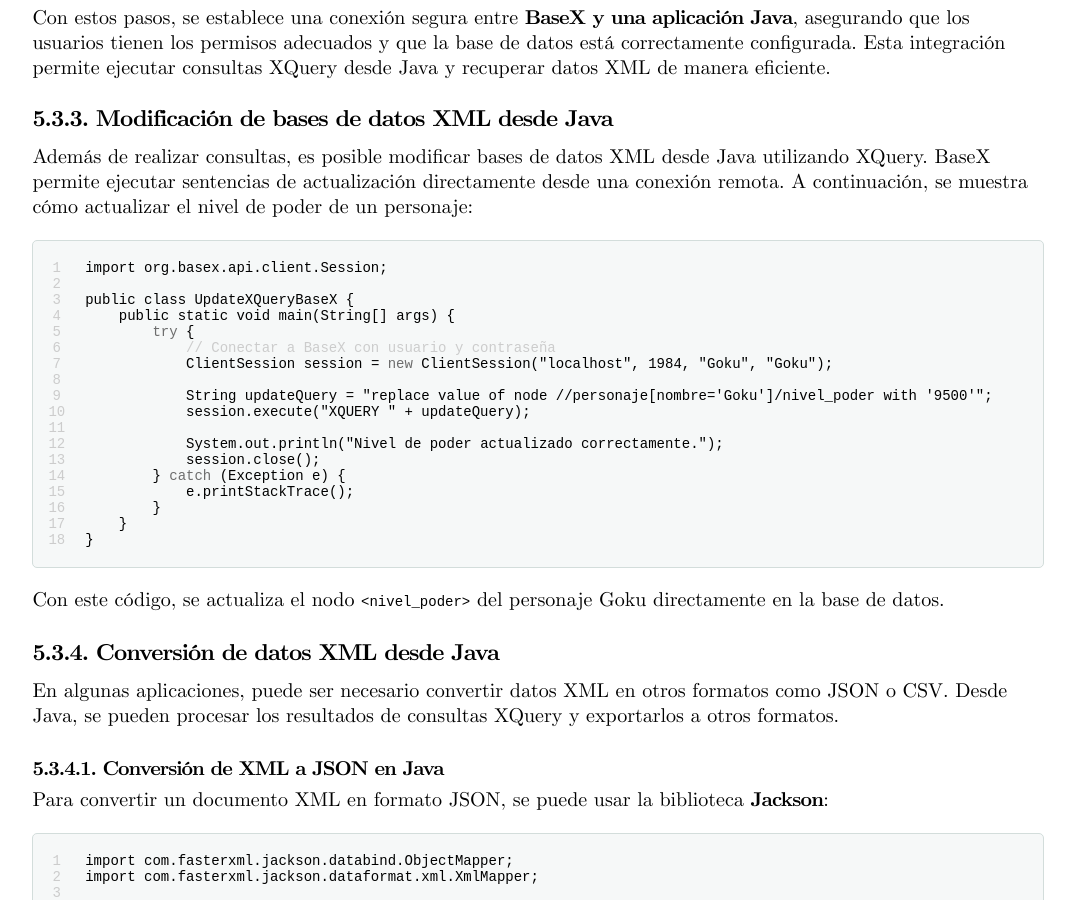
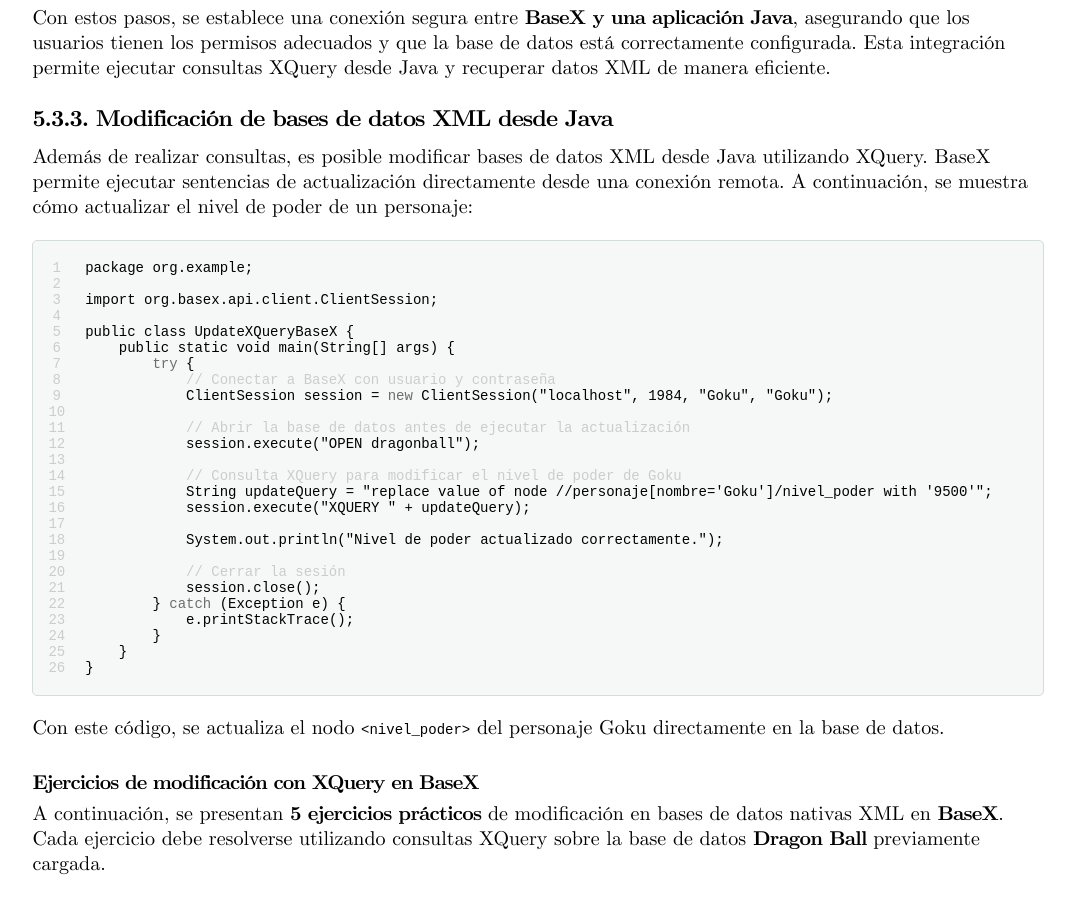
Before and after one commit to TeoRojas/teorojas.github.io, a Jekyll site: the page built from acceso-a-datos/UD05-teoria.md, in a window 1280 px wide and 900 px high, scrolled down 39978 px. Shown: the whole window, without its empty margins (102-1177 px from the left). Built offline with Jekyll 4.4.1, drawn with Linux system fonts in a browser that asks for light colours; nearby versions of some CDN libraries; some of the changed text lies outside the part shown.

Commit message:
ADD.UD05 -> 5 OK

````diff
--- a/acceso-a-datos/UD05-teoria.md
+++ b/acceso-a-datos/UD05-teoria.md
@@ -1429,7 +1429,9 @@ Con estos pasos, se establece una conexión segura entre **BaseX y una aplicaci
 Además de realizar consultas, es posible modificar bases de datos XML desde Java utilizando XQuery. BaseX permite ejecutar sentencias de actualización directamente desde una conexión remota. A continuación, se muestra cómo actualizar el nivel de poder de un personaje:
 
 ```java
-import org.basex.api.client.Session;
+package org.example;
+
+import org.basex.api.client.ClientSession;
 
 public class UpdateXQueryBaseX {
     public static void main(String[] args) {
@@ -1437,10 +1439,16 @@ public class UpdateXQueryBaseX {
             // Conectar a BaseX con usuario y contraseña
             ClientSession session = new ClientSession("localhost", 1984, "Goku", "Goku");
 
+            // Abrir la base de datos antes de ejecutar la actualización
+            session.execute("OPEN dragonball");
+
+            // Consulta XQuery para modificar el nivel de poder de Goku
             String updateQuery = "replace value of node //personaje[nombre='Goku']/nivel_poder with '9500'";
             session.execute("XQUERY " + updateQuery);
 
             System.out.println("Nivel de poder actualizado correctamente.");
+
+            // Cerrar la sesión
             session.close();
         } catch (Exception e) {
             e.printStackTrace();
@@ -1451,6 +1459,22 @@ public class UpdateXQueryBaseX {
 
 Con este código, se actualiza el nodo `<nivel_poder>` del personaje Goku directamente en la base de datos.
 
+#### Ejercicios de modificación con XQuery en BaseX
+
+A continuación, se presentan **5 ejercicios prácticos** de modificación en bases de datos nativas XML en **BaseX**. Cada ejercicio debe resolverse utilizando consultas XQuery sobre la base de datos **Dragon Ball** previamente cargada.
+
+**Ejercicio 1: Aumentar el nivel de poder de todos los Saiyajin**: Incrementar en **500 unidades** el nivel de poder de todos los personajes cuya raza sea **Saiyajin**.
+_Pista_: Utiliza `replace value of node` con una operación matemática sobre el valor actual.
+**Ejercicio 2: Cambiar el planeta de origen de Vegeta**: Modificar el planeta de origen de Vegeta y establecerlo en **"Tierra"**.
+_Pista_: Usa `replace value of node` para actualizar el contenido del nodo.
+**Ejercicio 3: Añadir una nueva técnica a Goku**: Insertar la técnica **"Ultra Instinto"** en la lista de técnicas de Goku.
+_Pista_: Utiliza `insert node ... into ...` para agregar un nuevo nodo dentro de `<tecnicas>`.
+**Ejercicio 4: Eliminar a Freezer de la base de datos**: Borrar completamente el nodo `<personaje>` de Freezer si existe en la base de datos.
+_Pista_: Usa `delete node` para eliminar el personaje correspondiente.
+**Ejercicio 5: Reducir a la mitad el número de habitantes de Namek**: Actualizar el número de habitantes del planeta Namek dividiéndolo entre **2**.
+_Pista_: Usa `replace value of node` con una operación matemática para modificar el valor.
+
+
 ### 5.3.4. Conversión de datos XML desde Java
 
 En algunas aplicaciones, puede ser necesario convertir datos XML en otros formatos como JSON o CSV. Desde Java, se pueden procesar los resultados de consultas XQuery y exportarlos a otros formatos.
@@ -1460,6 +1484,8 @@ En algunas aplicaciones, puede ser necesario convertir datos XML en otros format
 Para convertir un documento XML en formato JSON, se puede usar la biblioteca **Jackson**:
 
 ```java
+package org.example;
+
 import com.fasterxml.jackson.databind.ObjectMapper;
 import com.fasterxml.jackson.dataformat.xml.XmlMapper;
 
````
